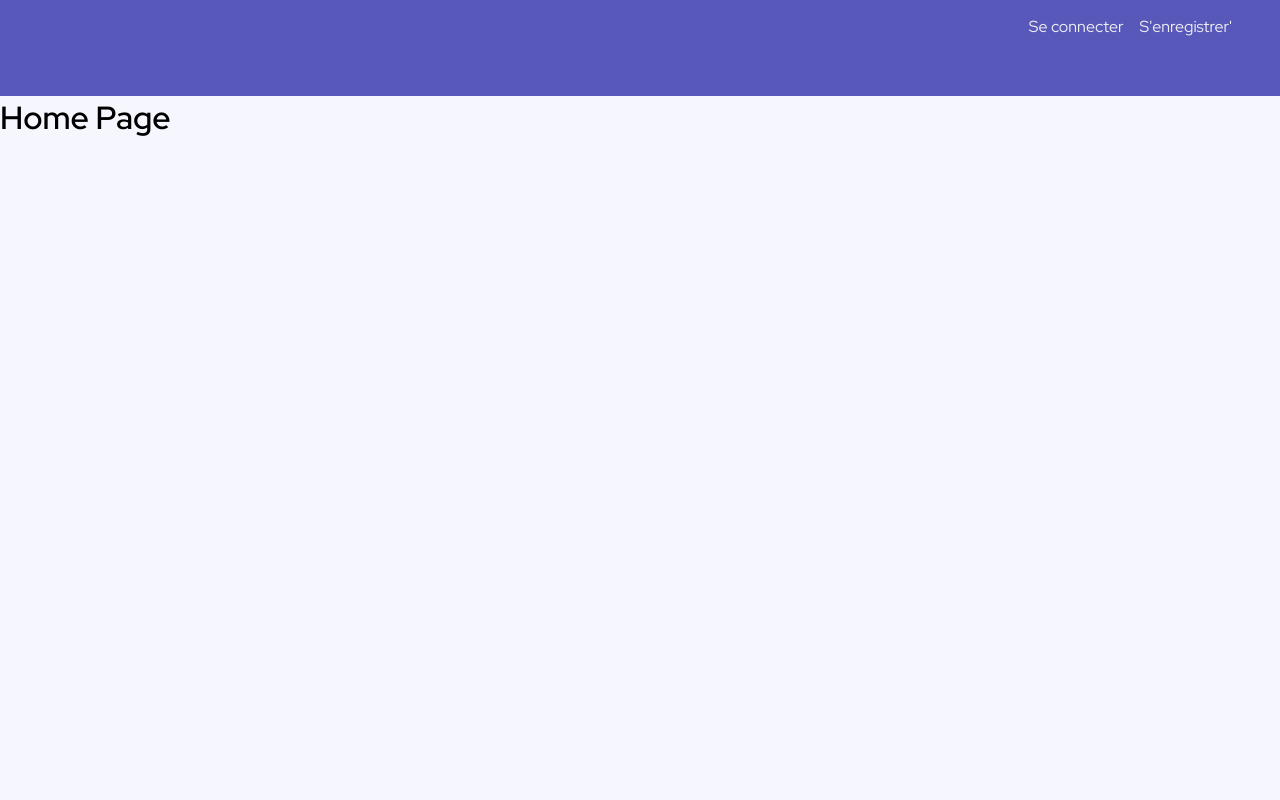
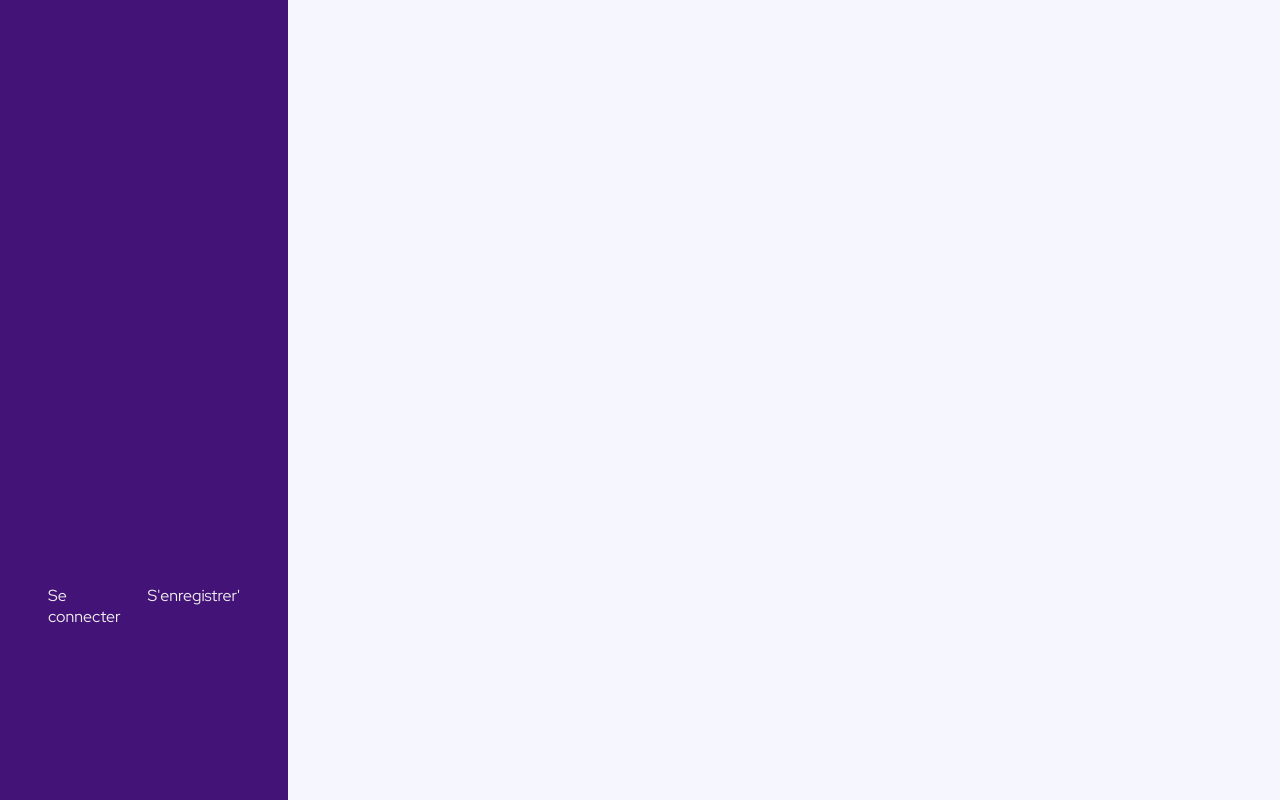
Before and after one commit to M-Laetitia/SymfonySessions, a Symfony app: template templates/home/index.html.twig in a window 1280 px wide. Run offline with Twig, Linux system fonts and the light colour scheme; the template is opened without the code that fills it, so the values that code supplies are empty; some libraries are stand-ins or nearby versions.

Commit message:
add styles

```diff
--- a/public/css/style.css
+++ b/public/css/style.css
@@ -7,13 +7,17 @@
     /* --header-height: 3.5rem; */
 
     /*? Font ------------------------- */
-    /* .5rem = 8px / 1rem = 16px */
+    /* .5rem = 8px / 1rem = 16px  / 1.5rem = 24px*/
     /* --body-font: "Poppins", sans-serif;
     --second-font: "Lora", serif; */
+
+
     --big-font-size: 2.25rem;
-    --medium-font-size: 1.4rem;
+    --interm-font-size: 2rem;
+    --medium-font-size: 1.3rem;
     --normal-font-size: .938rem;
     --small-font-size: .813rem;
+    --tiny-font-size: .74rem;
 
     --font-regular: 400;
     --font-medium: 500;
@@ -22,6 +26,28 @@
     /*? Color ------------------------- */
 
     /* --first-color: hsl(195, 100%, 30%); */
+
+    --black-color :#251f2c;
+    --main-color: #431377;
+    --light-color: #EBEBF5;
+    --highlight--01 : #FE8F8F;
+    --highlight--02 : #FF7EA5;
+
+
+    --highlight--03 : #20DEFF;
+
+    --highlight--04 : #FE8F8F;
+
+    --highlight--05 : #B676D4;
+    --gradient-color-02: linear-gradient(90deg,
+                       #B676D4,
+                       #FF7EA5);
+
+
+
+    --gradient-color-01: linear-gradient(90deg,
+                       #FE8FB5,
+                       #FE8F8F);
 
     --first-color:#5858ba;
     --gradient-color: linear-gradient(90deg,
@@ -114,15 +140,47 @@ img {
 body{
     font-family: 'Red Hat Display', sans-serif;
     background-color: #f6f6fe;
+    display: flex;
+    /* height: 100%; */
+    /* background-color: var(--main-color); */
+}
+
+#content-container {
+    background-color: var(--main-color);
+    width: 100%;
+    min-height: 100vh;
+    height: auto; /* Initial value for dynamic adjustment */
+    /* height: 100vh; */
+    padding: 1.7rem;
+    margin-left: 17rem;
+
 }
 
 .container {
+    width: 60%;
+    /* height: 100%; */
+    margin: auto;
 
-    width: 60%;
+    /* justify-content: space-between; */
+    background-color: pink;
+}
+
+#sub-container {
+    background-color: var(--light-color);
     height: 100%;
+    border-radius: 3rem;
+}
+
+.main-content-page {
+    /* background-color: red; */
+    width: 80%;
+    height: 100%;
+    /* height: 500px; */
     margin: auto;
-    margin-top: 4rem;
+    translate: 1rem 3rem;
 }
+
+
 
 
 /*~ ---------------------------------- */
@@ -130,13 +188,16 @@ body{
 /*~ ---------------------------------- */
 
 nav {
-    background-color: var(--first-color);
-    width: 100%;
-    height: 6rem;
+    background-color: var(--main-color);
+    width: 18rem;
+    height: 100vh;
     display: flex;
-    justify-content: flex-end;
+    flex-direction: column;
+    justify-content: space-around;
     padding: 1rem 3rem 0rem 3rem;
     column-gap: 3rem;
+    position: fixed;
+
 }
 
 nav a {
@@ -146,10 +207,71 @@ nav a {
 nav #nav-links{
     display: flex;
     column-gap: 2rem;
+    flex-direction: column;
+    row-gap: 6.5rem;
+    margin-top: 3rem;
+    padding-left: 5rem;
+    font-size: var(--medium-font-size);
+
 }
+
+nav #nav-links p {
+    display: flex;
+    align-items: center;
+    column-gap: 1.6rem;
+}
+
 
 nav #user-panel{
     display: flex;
     display: flex;
     column-gap: 1rem;
 }
+
+
+#nav-links .ri-team-line,
+#nav-links .ri-git-repository-line,
+#nav-links .ri-dashboard-line,
+#nav-links .ri-calendar-line {
+    color: var(--light-color);
+    font-size: 1.8rem;
+    position: absolute;
+    translate: -35px -4px;
+    transition:  0.8s ease-out;
+
+
+}
+
+#nav-links .ri-team-fill,
+#nav-links .ri-git-repository-fill,
+#nav-links .ri-dashboard-fill,
+#nav-links .ri-calendar-fill {
+    color: var(--highlight--01);
+    font-size: 1.8rem;
+    position: absolute;
+    translate: -35px -4px;
+    transition: 0.3s ease-in-out;
+
+}
+
+#team-link,
+#repository-link,
+#dashboard-link,
+#calendar-link {
+    color: var(--light-color);
+    padding: 0.8rem;
+    width: 13rem;
+    border-top-left-radius: 0.6rem;
+    border-bottom-left-radius: 0.6rem;
+    background-color: transparent;
+    position: absolute;
+    transition: background-color 0.8s ease-out;
+}
+
+#team-link:hover,
+#repository-link:hover,
+#dashboard-link:hover,
+#calendar-link:hover {
+    background-color: var(--highlight--01);
+    transition: background-color 0.3s ease-in-out;
+}
```
